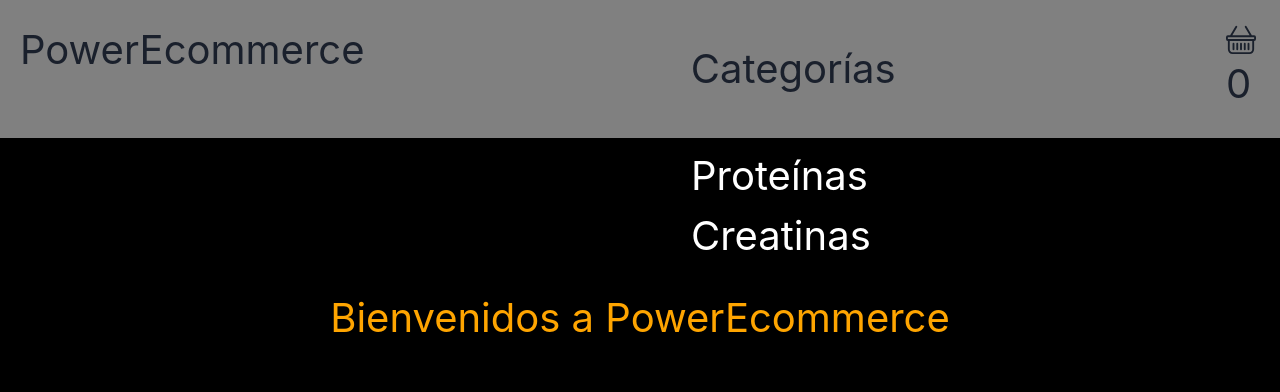
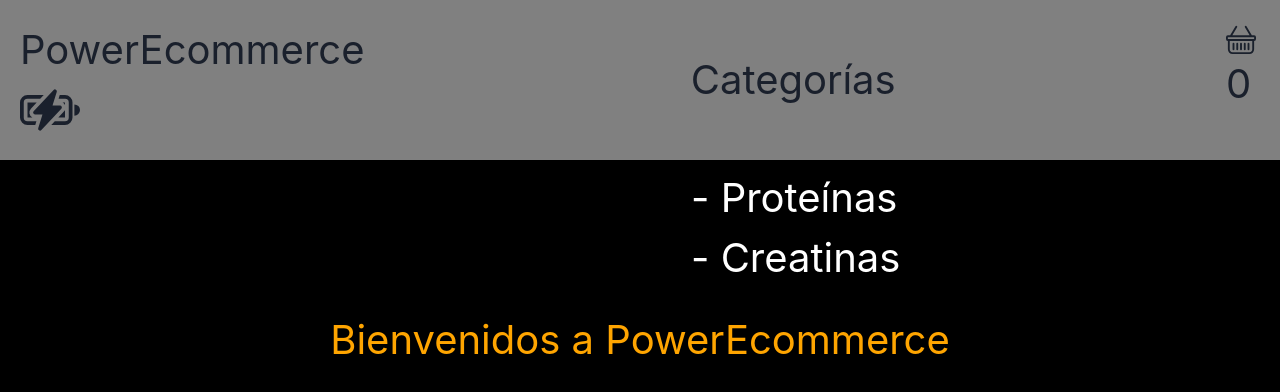
Before and after one commit to MaxiAragona/EntregaFinalReact-Aragona, a React (Vite) app: page / in a window 1280 px wide. Both pictures are taken after a click on the button "Categorías". Shown: the top 392 px of the page. Built offline with nearby package versions, Linux system fonts and the light colour scheme.

Commit message:
agrego icono al titulo y listo para entregar

```diff
--- a/src/components/NavBar.jsx
+++ b/src/components/NavBar.jsx
@@ -7,7 +7,12 @@ const NavBar = () => {
     <div className='navBar'>
       <Flex>
   <Box className='titulo' >
-      PowerEcommerce
+      PowerEcommerce<svg xmlns="http://www.w3.org/2000/svg" width="60" height="60" fill="currentColor" class="bi bi-battery-charging" viewBox="0 0 16 16">
+  <path d="M9.585 2.568a.5.5 0 0 1 .226.58L8.677 6.832h1.99a.5.5 0 0 1 .364.843l-5.334 5.667a.5.5 0 0 1-.842-.49L5.99 9.167H4a.5.5 0 0 1-.364-.843l5.333-5.667a.5.5 0 0 1 .616-.09z"/>
+  <path d="M2 4h4.332l-.94 1H2a1 1 0 0 0-1 1v4a1 1 0 0 0 1 1h2.38l-.308 1H2a2 2 0 0 1-2-2V6a2 2 0 0 1 2-2"/>
+  <path d="M2 6h2.45L2.908 7.639A1.5 1.5 0 0 0 3.313 10H2zm8.595-2-.308 1H12a1 1 0 0 1 1 1v4a1 1 0 0 1-1 1H9.276l-.942 1H12a2 2 0 0 0 2-2V6a2 2 0 0 0-2-2z"/>
+  <path d="M12 10h-1.783l1.542-1.639c.097-.103.178-.218.241-.34zm0-3.354V6h-.646a1.5 1.5 0 0 1 .646.646M16 8a1.5 1.5 0 0 1-1.5 1.5v-3A1.5 1.5 0 0 1 16 8"/>
+</svg>
   </Box>
   <Spacer />
 
@@ -16,8 +21,8 @@ const NavBar = () => {
     Categorías
   </MenuButton>
   <MenuList color={'white'}>
-    <MenuItem >Proteínas</MenuItem>
-    <MenuItem>Creatinas</MenuItem>
+    <MenuItem >- Proteínas</MenuItem>
+    <MenuItem>- Creatinas</MenuItem>
 
 
   </MenuList>
```
Also changed, not shown: src/App.css (deleted).
